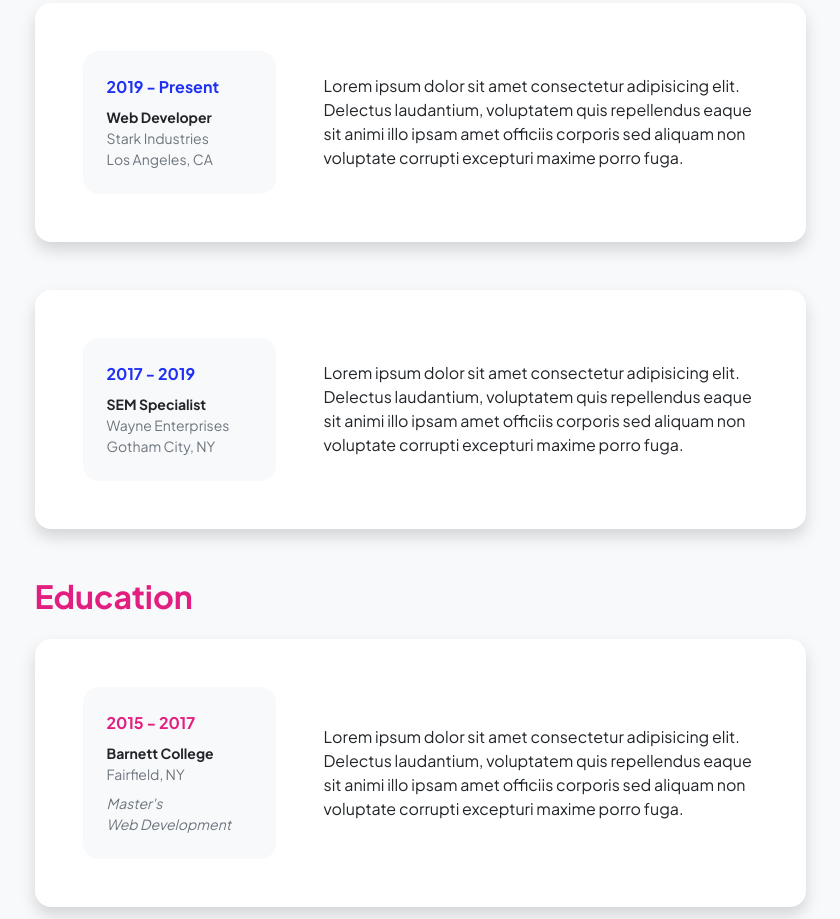
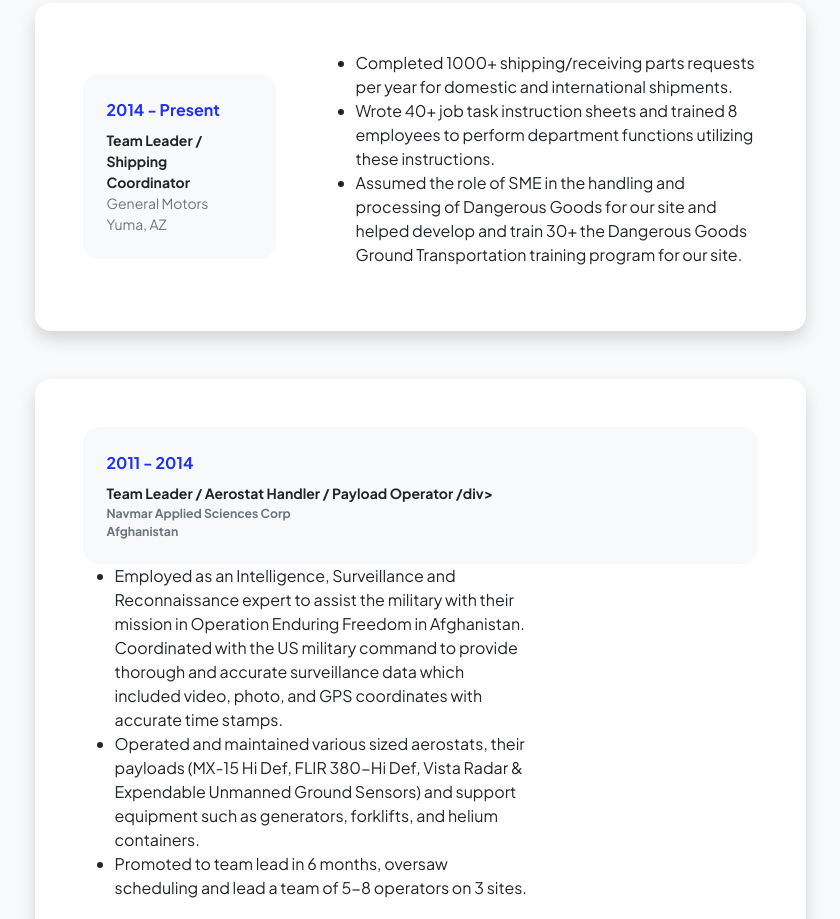
Before and after one commit to David-Coulter/David-Coulter.github.io, a plain HTML site: page resume.html in a window 1280 px wide. Shown: the part 305-1224 px from the top of the page, without its empty margins (220-1060 px from the left). Drawn offline with nearby package versions, Linux system fonts and the light colour scheme.

Commit message:
Update resume.html

```diff
--- a/resume.html
+++ b/resume.html
@@ -5,7 +5,7 @@
         <meta name="viewport" content="width=device-width, initial-scale=1, shrink-to-fit=no" />
         <meta name="description" content="" />
         <meta name="author" content="" />
-        <title>Personal - Start Bootstrap Template</title>
+        <title>Personal - David Coulter Personal Site</title>
         <!-- Favicon-->
         <link rel="icon" type="image/x-icon" href="assets/favicon.ico" />
         <!-- Custom Google font-->
@@ -22,7 +22,7 @@
             <!-- Navigation-->
             <nav class="navbar navbar-expand-lg navbar-light bg-white py-3">
                 <div class="container px-5">
-                    <a class="navbar-brand" href="index.html"><span class="fw-bolder text-primary">Start Bootstrap</span></a>
+                    <a class="navbar-brand" href="index.html"><span class="fw-bolder text-primary">David Coulter</span></a>
                     <button class="navbar-toggler" type="button" data-bs-toggle="collapse" data-bs-target="#navbarSupportedContent" aria-controls="navbarSupportedContent" aria-expanded="false" aria-label="Toggle navigation"><span class="navbar-toggler-icon"></span></button>
                     <div class="collapse navbar-collapse" id="navbarSupportedContent">
                         <ul class="navbar-nav ms-auto mb-2 mb-lg-0 small fw-bolder">
@@ -58,13 +58,21 @@
                                     <div class="row align-items-center gx-5">
                                         <div class="col text-center text-lg-start mb-4 mb-lg-0">
                                             <div class="bg-light p-4 rounded-4">
-                                                <div class="text-primary fw-bolder mb-2">2019 - Present</div>
-                                                <div class="small fw-bolder">Web Developer</div>
-                                                <div class="small text-muted">Stark Industries</div>
-                                                <div class="small text-muted">Los Angeles, CA</div>
+                                                <div class="text-primary fw-bolder mb-2">2014 - Present</div>
+                                                <div class="small fw-bolder">Team Leader / Shipping Coordinator</div>
+                                                <div class="small text-muted">General Motors</div>
+                                                <div class="small text-muted">Yuma, AZ</div>
                                             </div>
                                         </div>
-                                        <div class="col-lg-8"><div>Lorem ipsum dolor sit amet consectetur adipisicing elit. Delectus laudantium, voluptatem quis repellendus eaque sit animi illo ipsam amet officiis corporis sed aliquam non voluptate corrupti excepturi maxime porro fuga.</div></div>
+                                        <div class="col-lg-8">
+                                            <div>
+                                                <ul>
+                                                    <li>Completed 1000+ shipping/receiving parts requests per year for domestic and international shipments.</li>
+                                                    <li>Wrote 40+ job task instruction sheets and trained 8 employees to perform department functions utilizing these instructions.</li>
+                                                    <li>Assumed the role of SME in the handling and processing of Dangerous Goods for our site and helped develop and train 30+ the Dangerous Goods Ground Transportation training program for our site.</li>
+                                                </ul>
+                                            </div>
+                                        </div>
                                     </div>
                                 </div>
                             </div>
@@ -74,13 +82,21 @@
                                     <div class="row align-items-center gx-5">
                                         <div class="col text-center text-lg-start mb-4 mb-lg-0">
                                             <div class="bg-light p-4 rounded-4">
-                                                <div class="text-primary fw-bolder mb-2">2017 - 2019</div>
-                                                <div class="small fw-bolder">SEM Specialist</div>
-                                                <div class="small text-muted">Wayne Enterprises</div>
-                                                <div class="small text-muted">Gotham City, NY</div>
+                                                <div class="text-primary fw-bolder mb-2">2011 - 2014</div>
+                                                <div class="small fw-bolder">Team Leader / Aerostat Handler / Payload Operator /div>
+                                                <div class="small text-muted">Navmar Applied Sciences Corp</div>
+                                                <div class="small text-muted">Afghanistan</div>
                                             </div>
                                         </div>
-                                        <div class="col-lg-8"><div>Lorem ipsum dolor sit amet consectetur adipisicing elit. Delectus laudantium, voluptatem quis repellendus eaque sit animi illo ipsam amet officiis corporis sed aliquam non voluptate corrupti excepturi maxime porro fuga.</div></div>
+                                        <div class="col-lg-8">
+                                          <div>
+                                            <ul>
+                                              <li>Employed as an Intelligence, Surveillance and Reconnaissance expert to assist the military with their mission in Operation Enduring Freedom in Afghanistan. Coordinated with the US military command to provide thorough and accurate surveillance data which included video, photo, and GPS coordinates with accurate time stamps.</li>
+                                              <li>Operated and maintained various sized aerostats, their payloads (MX-15 Hi Def, FLIR 380-Hi Def, Vista Radar & Expendable Unmanned Ground Sensors) and support equipment such as generators, forklifts, and helium containers.</li>
+                                              <li>Promoted to team lead in 6 months, oversaw scheduling and lead a team of 5-8 operators on 3 sites.</li>
+                                            </ul>
+                                          </div>
+                                        </div>
                                     </div>
                                 </div>
                             </div>
@@ -94,18 +110,20 @@
                                     <div class="row align-items-center gx-5">
                                         <div class="col text-center text-lg-start mb-4 mb-lg-0">
                                             <div class="bg-light p-4 rounded-4">
-                                                <div class="text-secondary fw-bolder mb-2">2015 - 2017</div>
+                                                <div class="text-secondary fw-bolder mb-2">2019-2023</div>
                                                 <div class="mb-2">
-                                                    <div class="small fw-bolder">Barnett College</div>
-                                                    <div class="small text-muted">Fairfield, NY</div>
+                                                    <div class="small fw-bolder">University of Arizona</div>
+                                                    <div class="small text-muted">Yuma, AZ</div>
                                                 </div>
                                                 <div class="fst-italic">
-                                                    <div class="small text-muted">Master's</div>
-                                                    <div class="small text-muted">Web Development</div>
+                                                    <div class="small text-muted">Bachelor of Science</div>
+                                                    <div class="small text-muted">Systems Engineering</div>
+                                                    <div class="small text-muted">Minor</div>
+                                                    <div class="small text-muted">Software Engineering</div>
                                                 </div>
                                             </div>
                                         </div>
-                                        <div class="col-lg-8"><div>Lorem ipsum dolor sit amet consectetur adipisicing elit. Delectus laudantium, voluptatem quis repellendus eaque sit animi illo ipsam amet officiis corporis sed aliquam non voluptate corrupti excepturi maxime porro fuga.</div></div>
+                                        <div class="col-lg-8"><div>Relative Coursework: Software Requirements Analysis and Test; Computer Programming for Engineering Applications; Analysis Discrete Structures; Software Architecture & Design; Software Assurance and Security; Human Computer Interaction; Object Orientated Model and Design; Software for Engineers</div></div>
                                     </div>
                                 </div>
                             </div>
```
